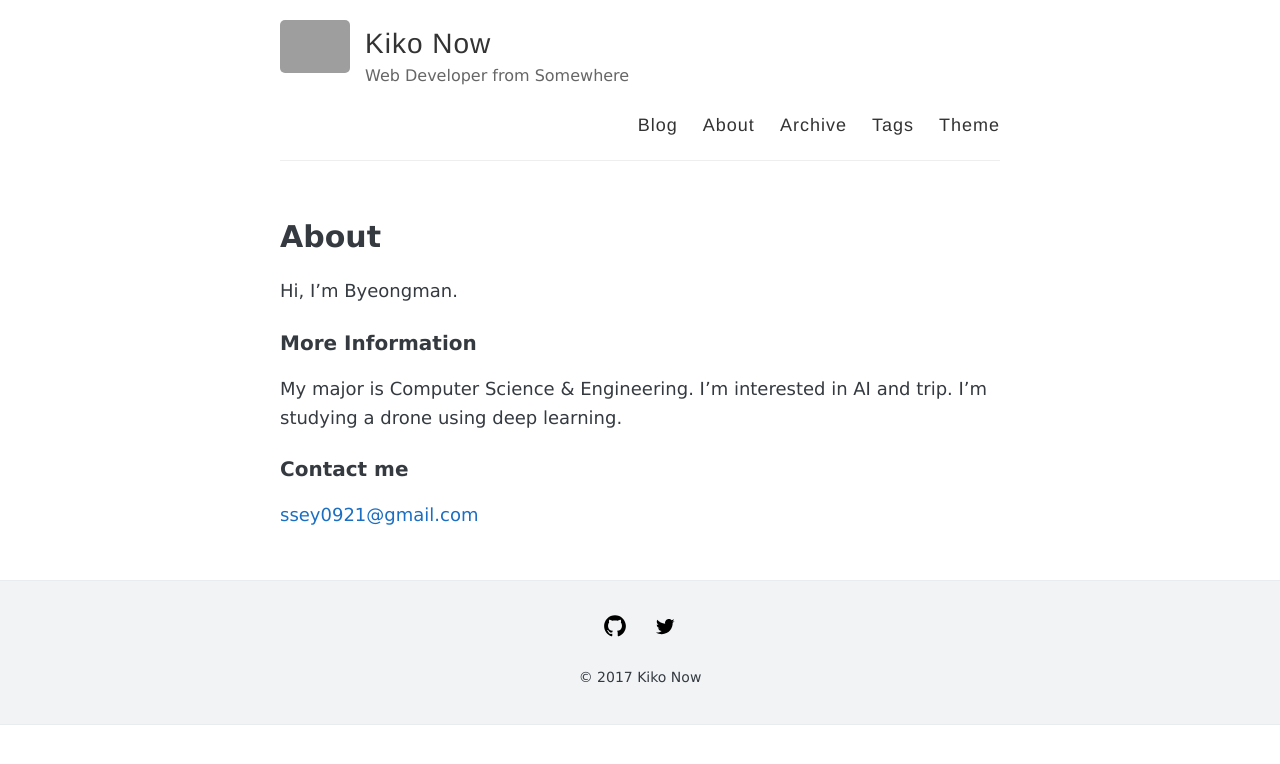
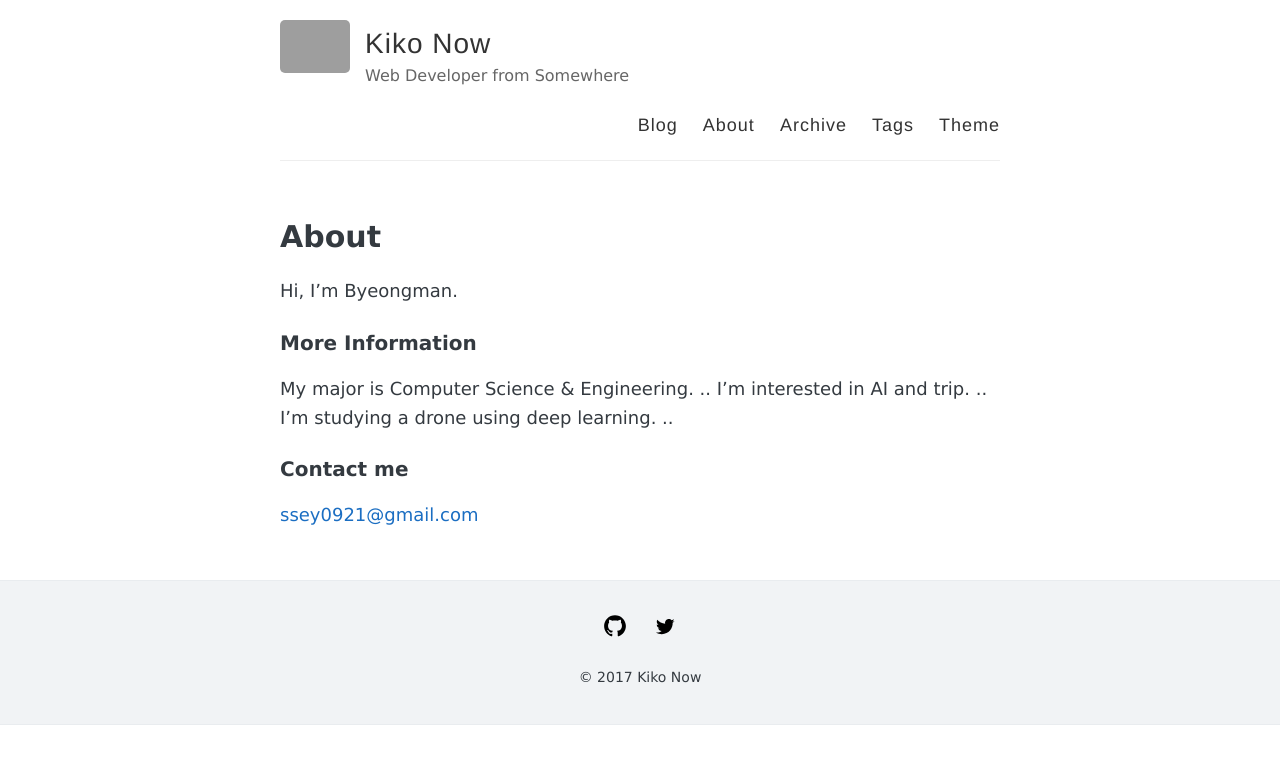
Before and after one commit to Leebyeongman/Leebyeongman.github.io, a Jekyll site: the page built from about.md, in a window 1280 px wide. Shown: the top 764 px of the page. Built offline with Jekyll 4.4.1, drawn with Linux system fonts in a browser that asks for light colours; grey boxes are pictures that could not be loaded.

```diff
--- a/about.md
+++ b/about.md
@@ -8,9 +8,9 @@ Hi, I'm Byeongman.
 
 ### More Information
 
-My major is Computer Science & Engineering.
-I'm interested in AI and trip.
-I'm studying a drone using deep learning.
+My major is Computer Science & Engineering. ..
+I'm interested in AI and trip. ..
+I'm studying a drone using deep learning. ..
 
 ### Contact me
 
```
